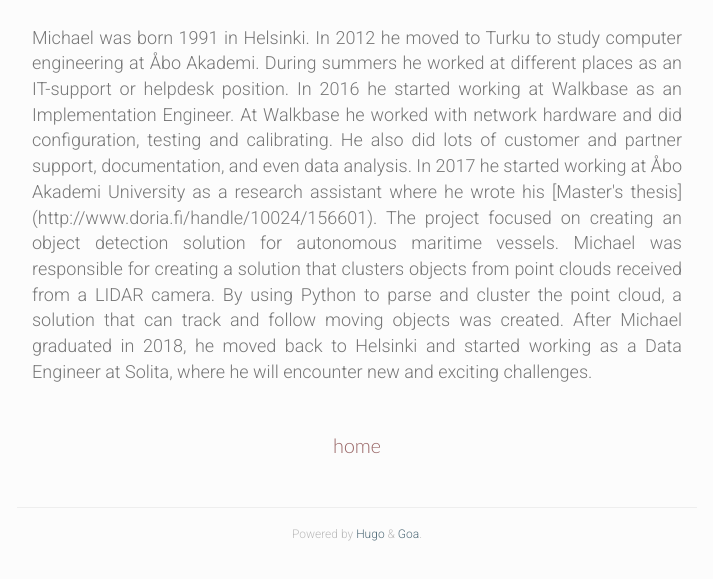
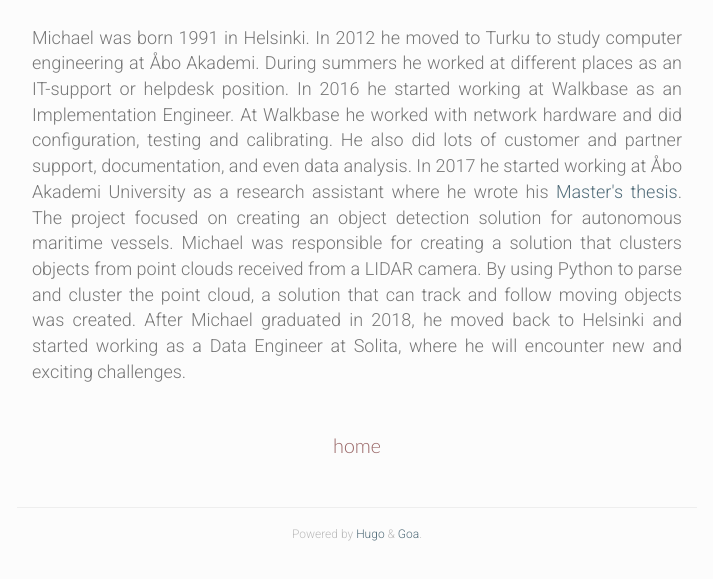
Before and after one commit to mwessman/mwessman.github.io, a plain HTML site: page about/index.html in a window 1280 px wide. Shown: the part 115-694 px from the top of the page, without its empty margins (283-996 px from the left). Drawn offline with nearby package versions, Linux system fonts and the light colour scheme.

Commit message:
Update index.html

```diff
--- a/about/index.html
+++ b/about/index.html
@@ -50,7 +50,7 @@
   <div class="col-md-12 text-justify content">
     <p>Michael was born 1991 in Helsinki. In 2012 he moved to Turku to study computer engineering at Åbo Akademi. During summers he worked at different places as an IT-support or helpdesk position.
 In 2016 he started working at Walkbase as an Implementation Engineer. At Walkbase he worked with network hardware and did configuration, testing and calibrating. He also did lots of customer and partner support, documentation, and even data analysis.
-In 2017 he started working at Åbo Akademi University as a research assistant where he wrote his [Master's thesis](http://www.doria.fi/handle/10024/156601). The project focused on creating an object detection solution for autonomous maritime vessels. Michael was responsible for creating a solution that clusters objects from point clouds received from a LIDAR camera. By using Python to parse and cluster the point cloud, a solution that can track and follow moving objects was created.
+In 2017 he started working at Åbo Akademi University as a research assistant where he wrote his <a href="http://www.doria.fi/handle/10024/156601">Master's thesis</a>. The project focused on creating an object detection solution for autonomous maritime vessels. Michael was responsible for creating a solution that clusters objects from point clouds received from a LIDAR camera. By using Python to parse and cluster the point cloud, a solution that can track and follow moving objects was created.
 After Michael graduated in 2018, he moved back to Helsinki and started working as a Data Engineer at Solita, where he will encounter new and exciting challenges.</p>
 
   </div>
```
